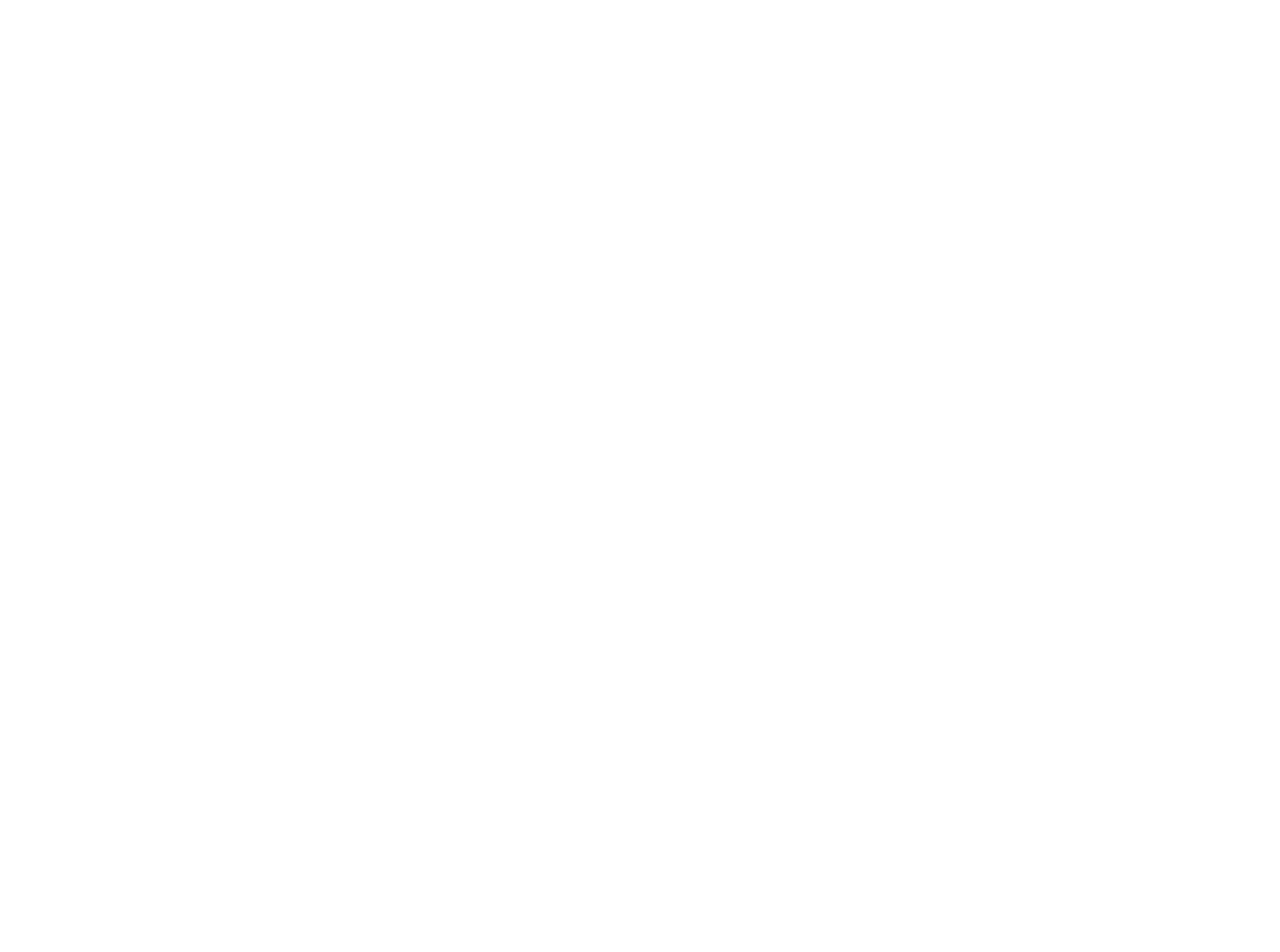
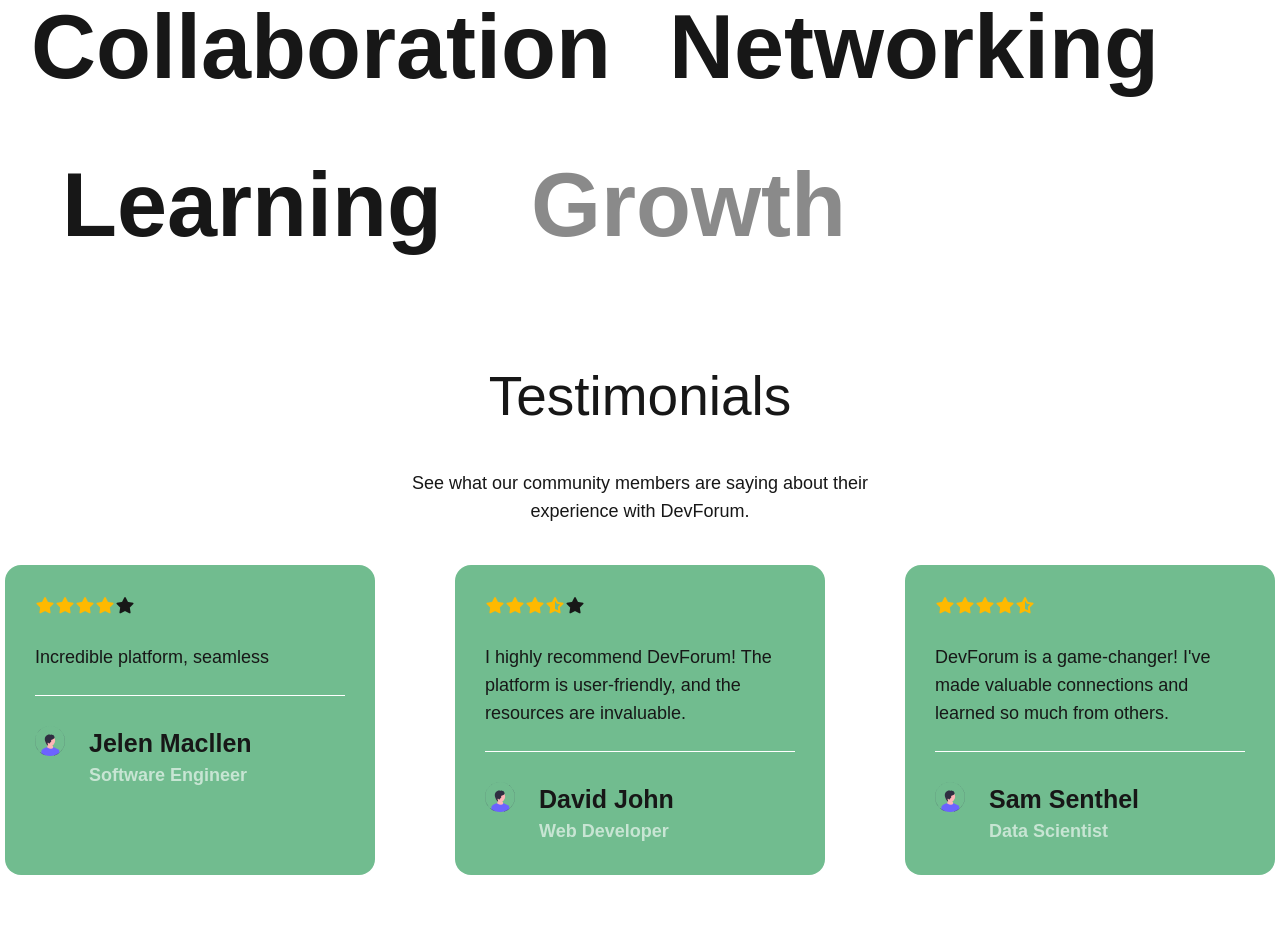
Before and after one commit to Utkarshkumar29/devforum, a Next.js app in the folder my-app/: page / in a window 1280 px wide. Shown: the part 8860-9812 px from the top of the page. Before the commit the page ends 8636 px from the top, so only its background shows below. Built offline with nearby package versions, Linux system fonts and the light colour scheme.

Commit message:
ladning page 90% complete

```diff
--- /dev/null
+++ b/my-app/app/components/FrequentlySection.tsx
@@ -0,0 +1,12 @@
+const FrequentlySection=()=>{
+    return(
+        <div className=" max-w-[1920px] flex justify-center items-center ">
+            <div className=" max-w-[1300px] flex ">
+                <span>Frequently Asked</span>
+            </div>
+
+        </div>
+    )
+}
+
+export default FrequentlySection
--- a/my-app/app/components/collaboration.tsx
+++ /dev/null
@@ -1,15 +0,0 @@
-const CollaborationSection=()=>{
-    return(
-        <div>
-            <span>Seamless Collaboration Tools</span>
-            <div>
-                <div>Collaboration</div>
-                <div>Networking</div>
-                <div>Learning</div>
-                <div>Growth</div>
-            </div>
-        </div>
-    )
-}
-
-export default CollaborationSection
--- /dev/null
+++ b/my-app/app/components/collaborationSection.tsx
@@ -0,0 +1,99 @@
+import Image from "next/image";
+import aboutSectionImg from "../../public/aboutSection.svg";
+
+const CollaborationSection = () => {
+
+    const testimonials=[
+        {
+            stars:4,
+            review:"Incredible platform, seamless ",
+            name:"Jelen Macllen",
+            designation:"Software Engineer "
+        },
+        {
+            stars:3.5,
+            review:"I highly recommend DevForum! The platform is user-friendly, and the resources are invaluable. ",
+            name:"David John",
+            designation:"Web Developer "
+        },
+        {
+            stars:4.5,
+            review:"DevForum is a game-changer! I've made valuable connections and learned so much from others. ",
+            name:"Sam Senthel",
+            designation:"Data Scientist "
+        }
+    ]
+
+    return (
+        <div className=" max-w-[1920px] h-full flex justify-center items-center flex flex-col gap-20 py-[100px] ">
+            <div className=" max-w-[1350px] h-full flex flex-col gap-10 ">
+                <span className=" text-[42px] leading-[52px]  ">
+                    Seamless Collaboration Tools
+                </span>
+                <div className=" grid grid-cols-2 gap-y-0 ">
+                    <div className=" border border-white p-7 max-w-[1050px] w-fit flex justify-center items-center text-center rounded-[100px] rounded-bl-none ">
+                        <span className=" font-bold text-[90px] leading-[100px] font-rateway text-[##D9D9D9] ">
+                            Collaboration
+                        </span>
+                    </div>
+                    <div className=" border border-white p-7 max-w-[1050px] w-fit flex justify-center items-center text-center rounded-[100px] rounded-bl-none ">
+                        <span className=" font-bold text-[90px] leading-[100px] font-rateway text-[##D9D9D9] ">
+                            Networking
+                        </span>
+                    </div>
+                    <div className=" flex col-span-2 ">
+                        <div className=" border border-white p-7 max-w-[500px] w-full flex justify-center items-center text-center rounded-[100px] rounded-bl-none ">
+                            <span className=" font-bold text-[90px] leading-[100px] font-rateway text-[##D9D9D9] ">
+                                Learning
+                            </span>
+                        </div>
+                        <div className=" opacity-50 border border-white p-7 max-w-[1050px] w-fit flex justify-center items-center text-center rounded-[100px] rounded-bl-none ">
+                            <span className=" font-bold text-[90px] leading-[100px] font-rateway text-[##D9D9D9] ">
+                                Growth
+                            </span>
+                        </div>
+                    </div>
+                </div>
+            </div>
+
+            <div className=" max-w-[1350px] h-full flex flex-col gap-10 justify-center items-center ">
+                <span className=" text-[55px] leading-[65px] ">Testimonials</span>
+                <span className=" text-[18px] leading-[28px] text-center ">
+                    See what our community members are saying about their<br/> experience with DevForum.
+                </span>
+                <div className=" flex gap-20 ">
+                    {testimonials && testimonials.map((item,index)=>{
+                        const fullStars=Math.floor(item.stars)
+                        const halfStars=item.stars%1!==0
+                        const totalStars=5
+                        return(
+                            <div key={index} className="w-[370px] bg-[#71BC8F] flex flex-col gap-6 p-[30px] rounded-2xl ">
+                                <div>
+                                    {[...Array(totalStars)].map((_,i)=>{
+                                    if(i<fullStars){
+                                        return <i key={i} className="fa-solid fa-star text-amber-400"></i>
+                                    } else if(i==fullStars && halfStars){
+                                        return <i key={i} className="fa-solid fa-star-half-alt text-amber-400"></i>
+                                    } else {
+                                        return <i key={i} className="fa-solid fa-star"></i>
+                                    }
+                                })}
+                                </div>
+                                <span className=" text-[18px] leading-[28px] ">{item.review}</span>
+                                <div className=" flex gap-6 border-t border-white pt-[30px] ">
+                                    <Image src={aboutSectionImg} alt="Error" className=" w-[30px] h-[30px] "/>
+                                    <div className=" flex flex-col ">
+                                        <span className=" leading-[35px] font-bold text-[25px] ">{item.name}</span>
+                                        <span className=" text-[18px] leading-[28px] font-bold text-[#ffffff9b] ">{item.designation}</span>
+                                    </div>
+                                </div>
+                            </div>
+                        )
+                    })}
+                </div>
+            </div>
+        </div>
+    );
+};
+
+export default CollaborationSection;
--- a/my-app/app/page.tsx
+++ b/my-app/app/page.tsx
@@ -8,6 +8,8 @@
 import ServicesSection from "./components/servicesSection";
 import ExploreSection from "./components/exploreSection";
 import GridSections from "./components/girdSection";
+import CollaborationSection from "./components/collaborationSection";
+import FrequentlySection from "./components/FrequentlySection";
 
 export default function Home() {
 
@@ -21,6 +23,8 @@
       <ExploreSection/>
       <GridSections/>
       <ExploreSection/>
+      <CollaborationSection/>
+      <FrequentlySection/>
     </div>
   );
 }
```
